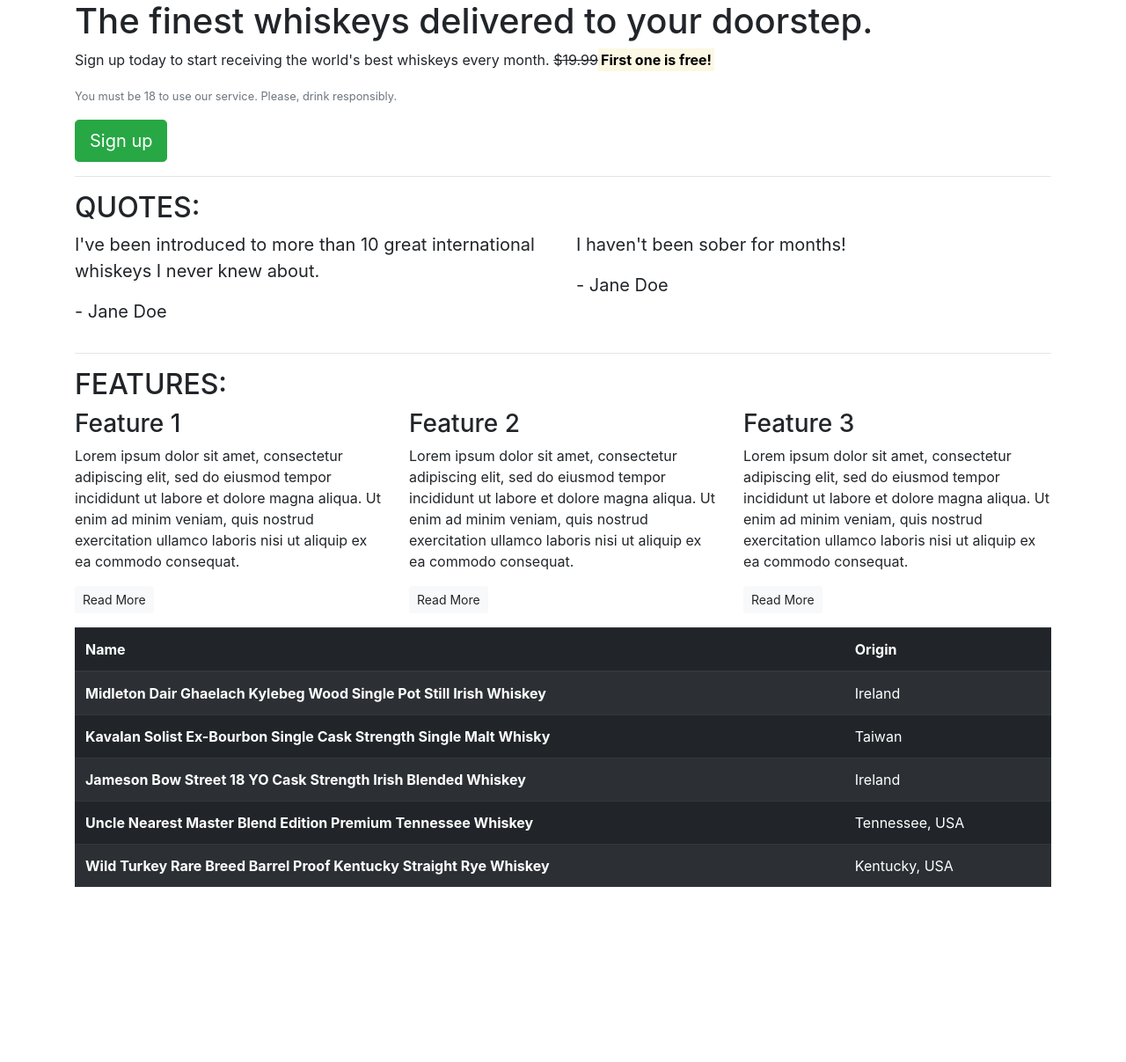
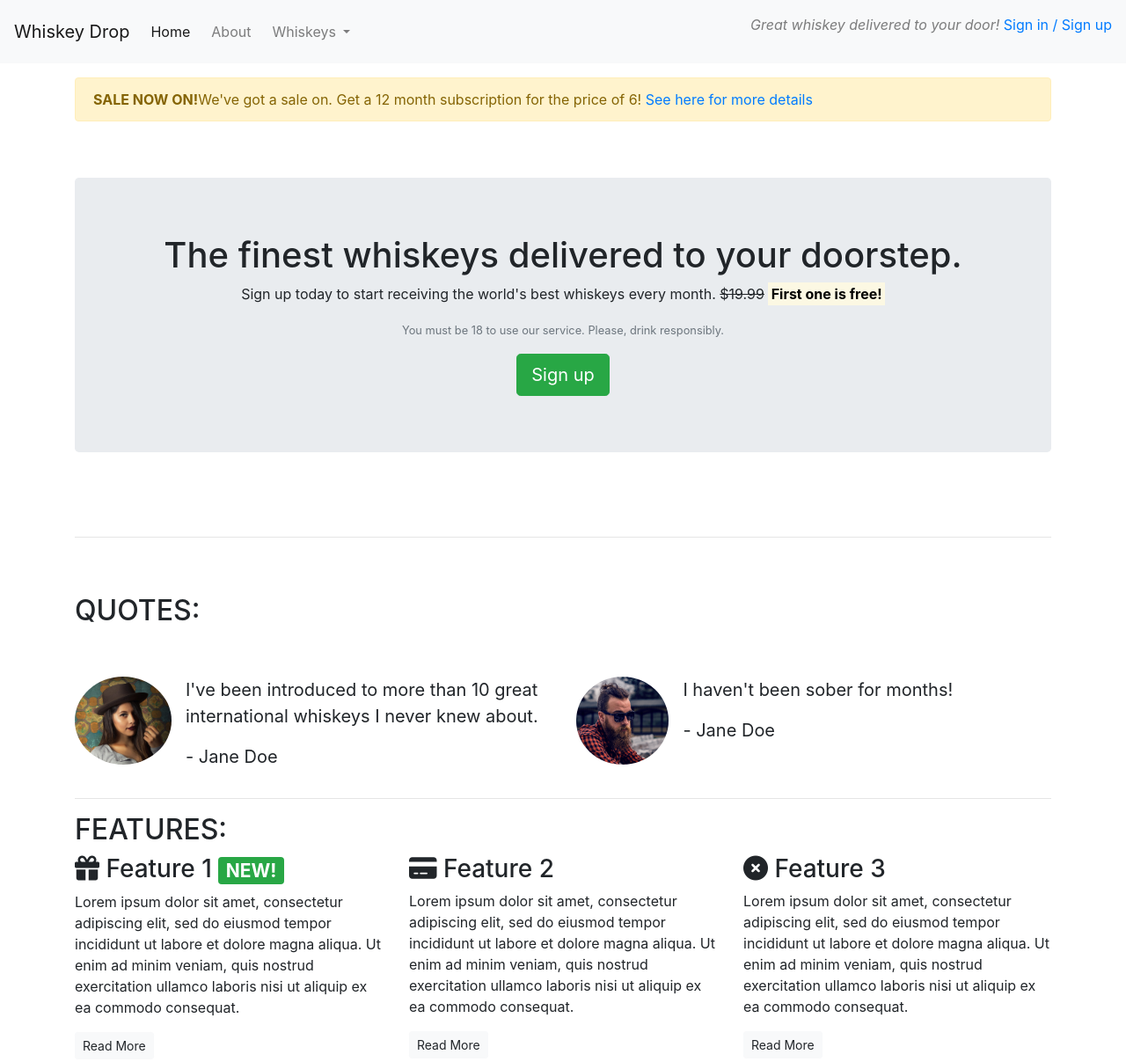
Before and after one commit to Huddy2022/Bootstrap, a plain HTML site: page index.html in a window 1280 px wide. Shown: the top 1207 px of the page at 88% size. Before the commit the page ends 1024 px from the top, so only its background shows below. Drawn offline with nearby package versions, Linux system fonts and the light colour scheme.

Commit message:
add functionallaity to nav bar and add drop down to whiskey tab

```diff
--- a/index.html
+++ b/index.html
@@ -7,18 +7,59 @@
     <title>Whiskey Drop | Taste a new whiskey every month</title>
     <meta name="viewport" content="width=device-width, initial-scale=1.0">
     <link rel="stylesheet" href="https://maxcdn.bootstrapcdn.com/bootstrap/4.1.3/css/bootstrap.min.css">
+    <script src="https://kit.fontawesome.com/62b6c595da.js" crossorigin="anonymous"></script>
 </head>
 
 <body>
-    <article class="container">
+    <nav class="navbar navbar-light bg-light navbar-expand-sm">
+        <a href="/" class="navbar-brand">Whiskey Drop</a>
+
+        <button class="navbar-toggler ml-auto" type="button" data-toggle="collapse" data-target="#navbarNavDropdown"
+            aria-controls="navbarNavDropdown" aria-expanded="false" aria-label="Toggle navigation">
+            <span class="navbar-toggler-icon"></span></button>
+
+        <div class="collapse navbar-collapse" id="navbarNavDropdown">
+            <ul class="navbar-nav mr-auto">
+                <li class="active nav-item mr-2"><a class="nav-link" href="/">Home</a></li>
+                <li class="nav-item mr-2"><a class="nav-link" href="/about">About</a></li>
+                <li class="nav-item dropdown">
+                    <a class="nav-link dropdown-toggle" href="#" id="navbarDropdownMenuLink" role="button"
+                        data-toggle="dropdown" aria-haspopup="true" aria-expanded="false">
+                        Whiskeys
+                    </a>
+                    <div class="dropdown-menu" aria-labelledby="navbarDropdownMenuLink">
+                        <a class="dropdown-item" href="#">Irish</a>
+                        <a class="dropdown-item" href="#">Scotch</a>
+                        <a class="dropdown-item" href="#">Japanese</a>
+                        <a class="dropdown-item" href="#">American</a>
+                    </div>
+                </li>
+                <li class="nav-item mr-2 d-block d-sm-none"><a class="nav-link" href="/login">Sign In / Sign Up</a></li>
+            </ul>
+        </div>
+        <div class="d-none d-md-block">
+            <p class="navbar-text mr-auto mr-2"><i>Great whiskey delivered to your door!</i></p>
+            <a href="/login">Sign in / Sign up </a>
+        </div>
+    </nav>
+    <article class="container mt-3">
+        <div class="row d-none d-sm-block">
+            <div class="col-12">
+                <div class="alert alert-warning">
+                    <strong>SALE NOW ON!</strong>We've got a sale on. Get a 12 month subscription for the price of 6! <a
+                        href="">See here for more details</a>
+                </div>
+            </div>
+        </div>
         <!-- Callout -->
         <div class="row">
-            <div class="col-12">
-                <section class="callout">
+            <div class="col-12 my-5">
+                <section class="callout jumbotron text-center">
                     <h1>The finest whiskeys delivered to your doorstep.</h1>
                     <p>Sign up today to start receiving the world's best whiskeys every month.
-                        <s>$19.99</s><strong><mark>First
-                                one is free!</mark></strong></p>
+                        <s class="d-none d-md-inline">$19.99</s>
+                        <span class="d-line d-sm-none"><br></span>
+                        <strong><mark>First one is free!</mark></strong></p>
                     <p class="text-muted"><small>You must be 18 to use our service. Please, drink responsibly.</small>
                     </p>
                     <button class="btn btn-success btn-lg">Sign up</button>
@@ -31,22 +72,37 @@
         <!-- Quotes -->
         <section class="quotes">
             <div class="row">
-                <div class="col-12">
+                <div class="col-12 my-5">
                     <h2 class="text-uppercase">Quotes:</h2>
                 </div>
             </div>
             <div class="row">
                 <div class="col-12 col-md-6">
+                    <div class="media">
+                        <div class="d-none d-sm-block">
+                            <img src="assets/images/girl-image.png" class="rounded-circle mr-3" height=100>
+                        </div>
+                        <div class="media-body">
                             <blockquote class="blockquote">
-                        <p>I've been introduced to more than 10 great international whiskeys I never knew about.</p>
+                                <p>I've been introduced to more than 10 great international whiskeys I never knew about.
+                                </p>
                                 <p>- Jane Doe</p>
                             </blockquote>
                         </div>
+                    </div>
+                </div>
                 <div class="col-12 col-md-6">
+                    <div class="media">
+                        <div class="d-none d-sm-block">
+                            <img src="assets/images/guy-image.png" class="rounded-circle mr-3" height=100>
+                        </div>
+                        <div class="media-body">
                             <blockquote class="blockquote">
                                 <p>I haven't been sober for months!</p>
                                 <p>- Jane Doe</p>
                             </blockquote>
+                        </div>
+                    </div>
                 </div>
             </div>
         </section>
@@ -63,7 +119,8 @@
             <div class="row">
                 <div class="col-12 col-md-6 col-lg-4">
                     <div class="feature">
-                        <h3>Feature 1</h3>
+                        <h3><i class="fa-solid fa-gift d-none d-sm-inline"></i> Feature 1 <span
+                                class="badge badge-success">NEW!</span></h3>
                         <p>Lorem ipsum dolor sit amet, consectetur adipiscing elit, sed do eiusmod tempor incididunt ut
                             labore
                             et dolore magna aliqua. Ut enim ad minim veniam, quis nostrud exercitation ullamco laboris
@@ -75,7 +132,7 @@
                 </div>
                 <div class="col-12 col-md-6 col-lg-4">
                     <div class="feature">
-                        <h3>Feature 2</h3>
+                        <h3><i class="fa-solid fa-credit-card d-none d-sm-inline"></i> Feature 2</h3>
                         <p>Lorem ipsum dolor sit amet, consectetur adipiscing elit, sed do eiusmod tempor incididunt ut
                             labore
                             et dolore magna aliqua. Ut enim ad minim veniam, quis nostrud exercitation ullamco laboris
@@ -87,7 +144,7 @@
                 </div>
                 <div class="col-12 d-md-none d-lg-block col-lg-4">
                     <div class="feature">
-                        <h3>Feature 3</h3>
+                        <h3><i class="fa-solid fa-circle-xmark d-none d-sm-inline"></i> Feature 3</h3>
                         <p>Lorem ipsum dolor sit amet, consectetur adipiscing elit, sed do eiusmod tempor incididunt ut
                             labore
                             et dolore magna aliqua. Ut enim ad minim veniam, quis nostrud exercitation ullamco laboris
@@ -139,6 +196,18 @@
         </section>
         <!-- /.Monthly favorites-->
     </article>
+    <script src="https://cdn.jsdelivr.net/npm/jquery@3.5.1/dist/jquery.slim.min.js"
+        integrity="sha384-DfXdz2htPH0lsSSs5nCTpuj/zy4C+OGpamoFVy38MVBnE+IbbVYUew+OrCXaRkfj" crossorigin="anonymous">
+    </script>
+    <script src="https://cdn.jsdelivr.net/npm/popper.js@1.16.1/dist/umd/popper.min.js"
+        integrity="sha384-9/reFTGAW83EW2RDu2S0VKaIzap3H66lZH81PoYlFhbGU+6BZp6G7niu735Sk7lN" crossorigin="anonymous">
+    </script>
+    <script src="https://cdn.jsdelivr.net/npm/bootstrap@4.6.2/dist/js/bootstrap.min.js"
+        integrity="sha384-+sLIOodYLS7CIrQpBjl+C7nPvqq+FbNUBDunl/OZv93DB7Ln/533i8e/mZXLi/P+" crossorigin="anonymous">
+    </script>
+    <script src="https://cdn.jsdelivr.net/npm/bootstrap@4.6.2/dist/js/bootstrap.bundle.min.js"
+        integrity="sha384-Fy6S3B9q64WdZWQUiU+q4/2Lc9npb8tCaSX9FK7E8HnRr0Jz8D6OP9dO5Vg3Q9ct" crossorigin="anonymous">
+    </script>
 </body>
 
 </html>
```
Also changed, not shown: assets/images/girl-image.png (added), assets/images/guy-image.png (added). Lines whose indentation alone changed are shown as unchanged.
